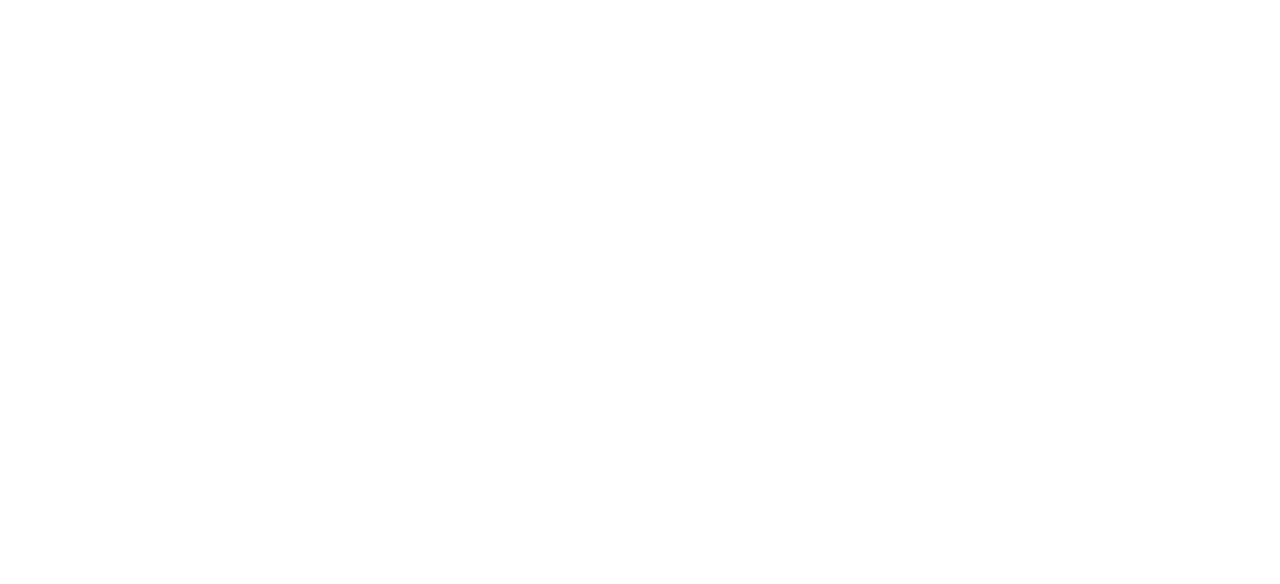
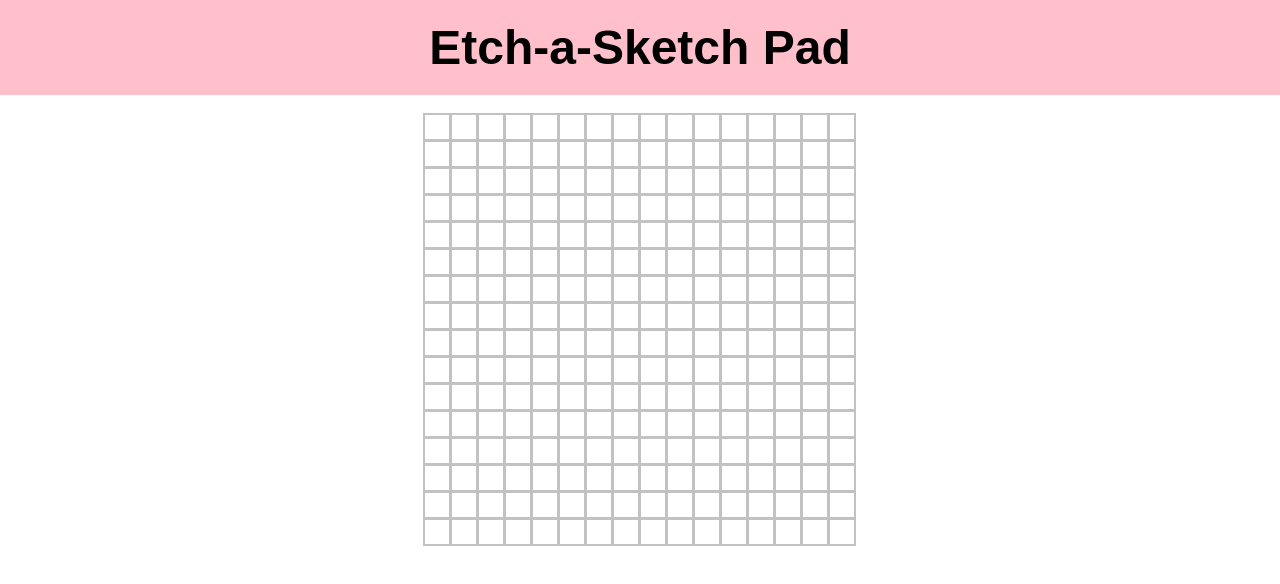
Before and after one commit to JingWei-S/odin-sketch, a plain HTML site: page index.html in a window 1280 px wide. Drawn offline with Linux system fonts and the light colour scheme.

Commit message:
create header and grid

```diff
--- a/draw.js
+++ b/draw.js
@@ -0,0 +1,15 @@
+const WIDTH = 16;
+const HEIGHT = 16;
+// get the grid container
+const container = document.querySelector(".container");
+
+for (let i = 0; i<WIDTH; i++) {
+    const row = document.createElement("div");
+    row.classList.add("row");
+    for (let j = 0; j<HEIGHT; j++) {
+        const block = document.createElement("div");
+        block.classList.add("block");
+        row.appendChild(block);
+    }
+    container.appendChild(row);
+}
--- a/index.html
+++ b/index.html
@@ -6,6 +6,8 @@
         <title>Etch-a-Sketch</title>
     </head>
     <body>
+        <div class="header">Etch-a-Sketch Pad</div>
+        <div class="container"></div>
     </body>
     <script src="draw.js"></script>
 </html>
--- a/style.css
+++ b/style.css
@@ -0,0 +1,39 @@
+body {
+    font-family: Arial, Helvetica, sans-serif;
+    margin: 0;
+    min-height: 100vh;
+    display: flex;
+    flex-direction: column;
+}
+
+.header {
+    display: flex;
+    font-size: 48px;
+    font-weight: bolder;
+    background-color: pink;
+    padding: 20px 0;
+    justify-content: center;
+    color: black;
+    margin-bottom: 18px;
+}
+
+.container {
+    display: flex;
+    flex-direction: column;
+    justify-content: center;
+    align-items: center;
+}
+
+.row {
+    display: flex;
+    flex-direction: row;
+    /* gap: -10px; */
+}
+
+.block {
+    border: 2px solid #C2C2C2;
+    width: 24px;
+    height: 24px;
+    margin-left: -1px; /*make the grid look better*/
+    margin-bottom: -1px;
+}
```
